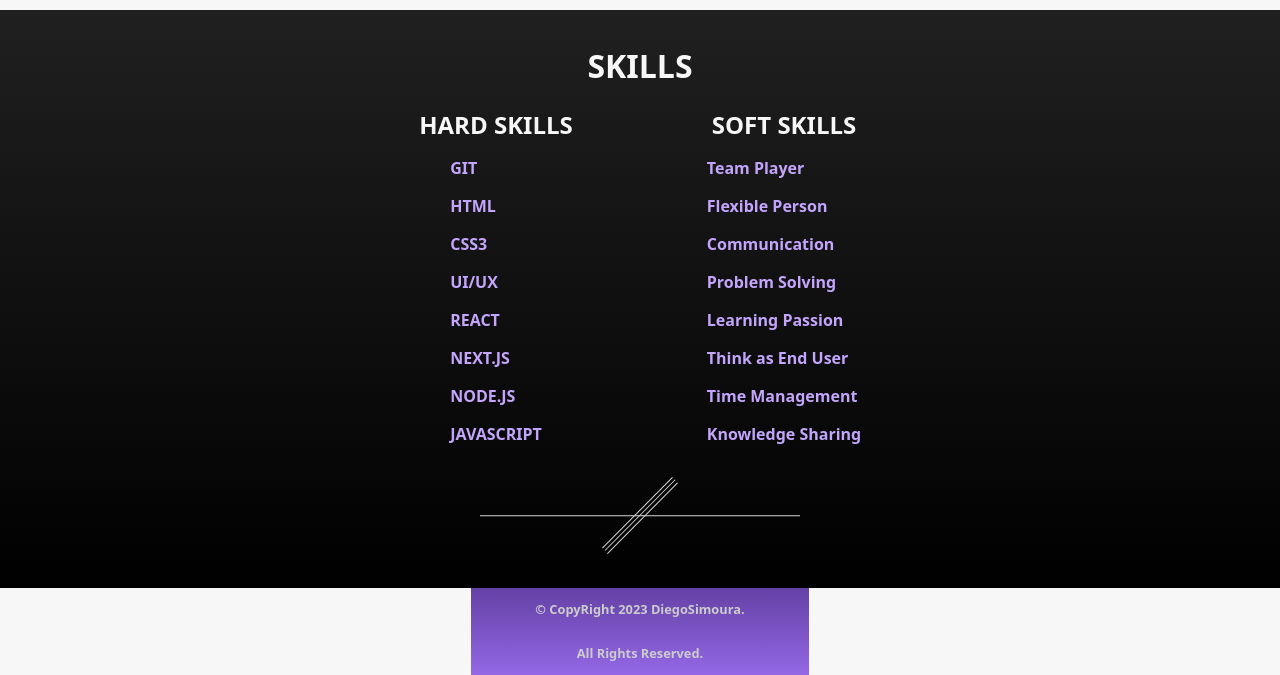
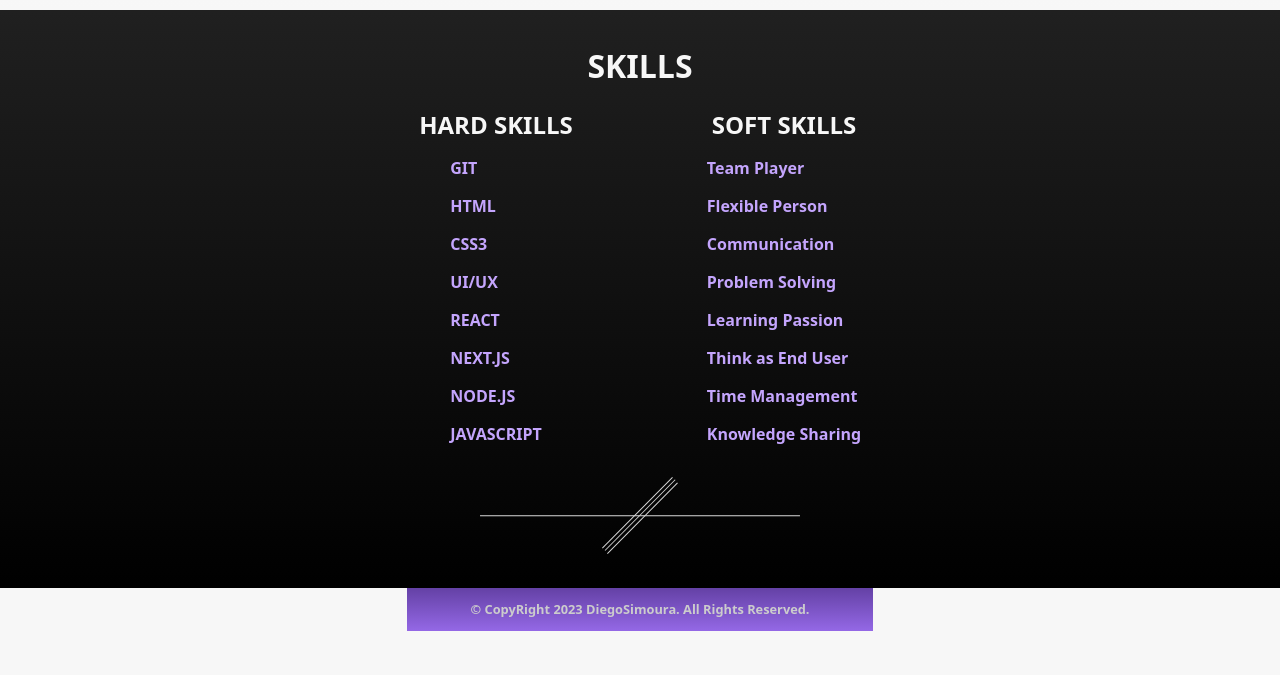
Before and after one commit to DiegoSimoura/portifolio, a plain HTML site: page index.html in a window 1280 px wide. Shown: the part 1449-2124 px from the top of the page. After the commit the page ends 2080 px from the top, so only its background shows below. Drawn offline with nearby package versions, Linux system fonts and the light colour scheme.

Commit message:
change footer detail only

```diff
--- a/index.html
+++ b/index.html
@@ -144,8 +144,7 @@
         </div>
     </main>
     <footer>
-        <p>© CopyRight 2023 DiegoSimoura.</p>
-        <p> All Rights Reserved.</p>
+        <p>© CopyRight 2023 DiegoSimoura. All Rights Reserved.</p>
     </footer>
     <script src="functions.js"></script>
     <script src="https://ajax.googleapis.com/ajax/libs/jquery/2.1.1/jquery.min.js"></script>
```
